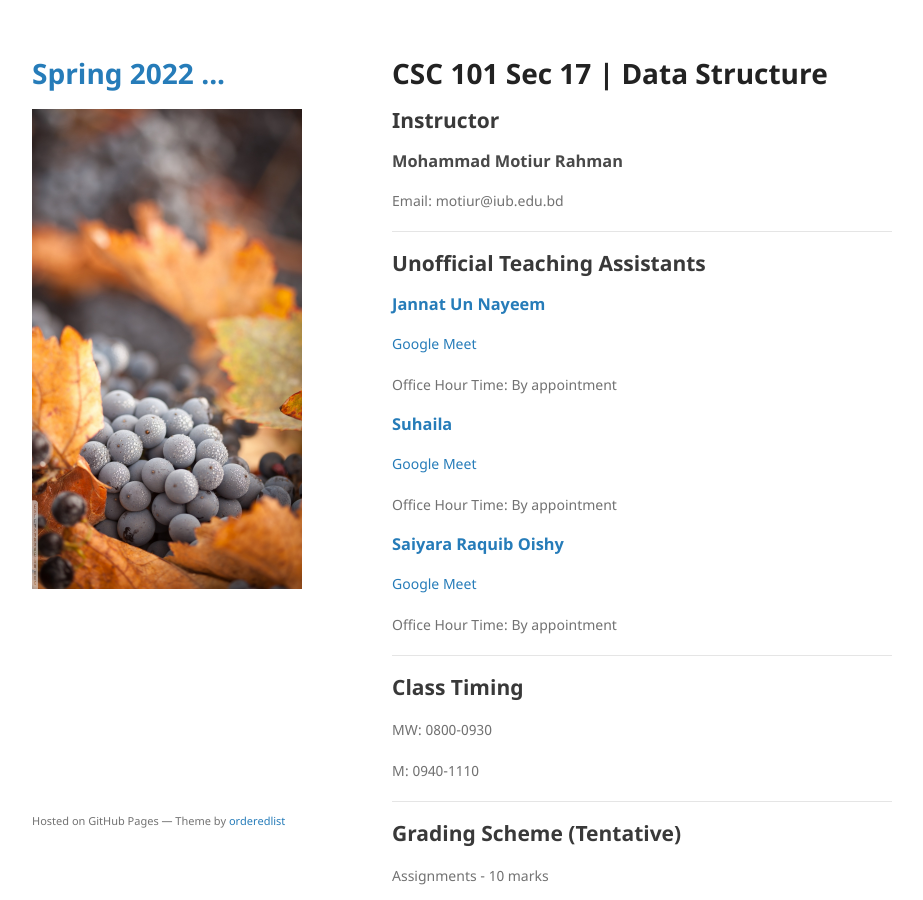
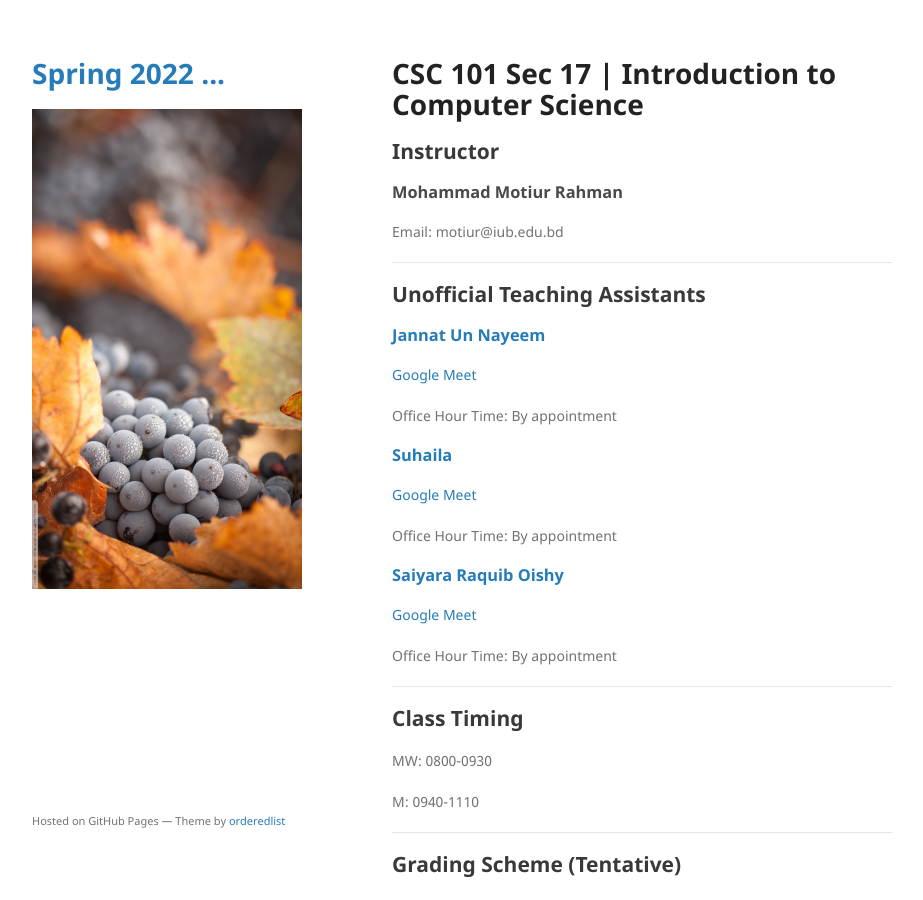
Before and after one commit to mohammadmotiurrahman/mohammadmotiurrahman.github.io, a Jekyll site: the page built from csc101_17/index.md, in a window 1280 px wide and 900 px high. Shown: the whole window, without its empty margins (178-1101 px from the left). Built offline with Jekyll 4.4.1, drawn with Linux system fonts in a browser that asks for light colours; our own code applies the rules of GitHub Pages for plain Markdown files.

Commit message:
Update index.md

```diff
--- a/csc101_17/index.md
+++ b/csc101_17/index.md
@@ -1,4 +1,4 @@
-# CSC 101 Sec 17 | Data Structure
+# CSC 101 Sec 17 | Introduction to Computer Science
 
 ## Instructor
 ### Mohammad Motiur Rahman
```
